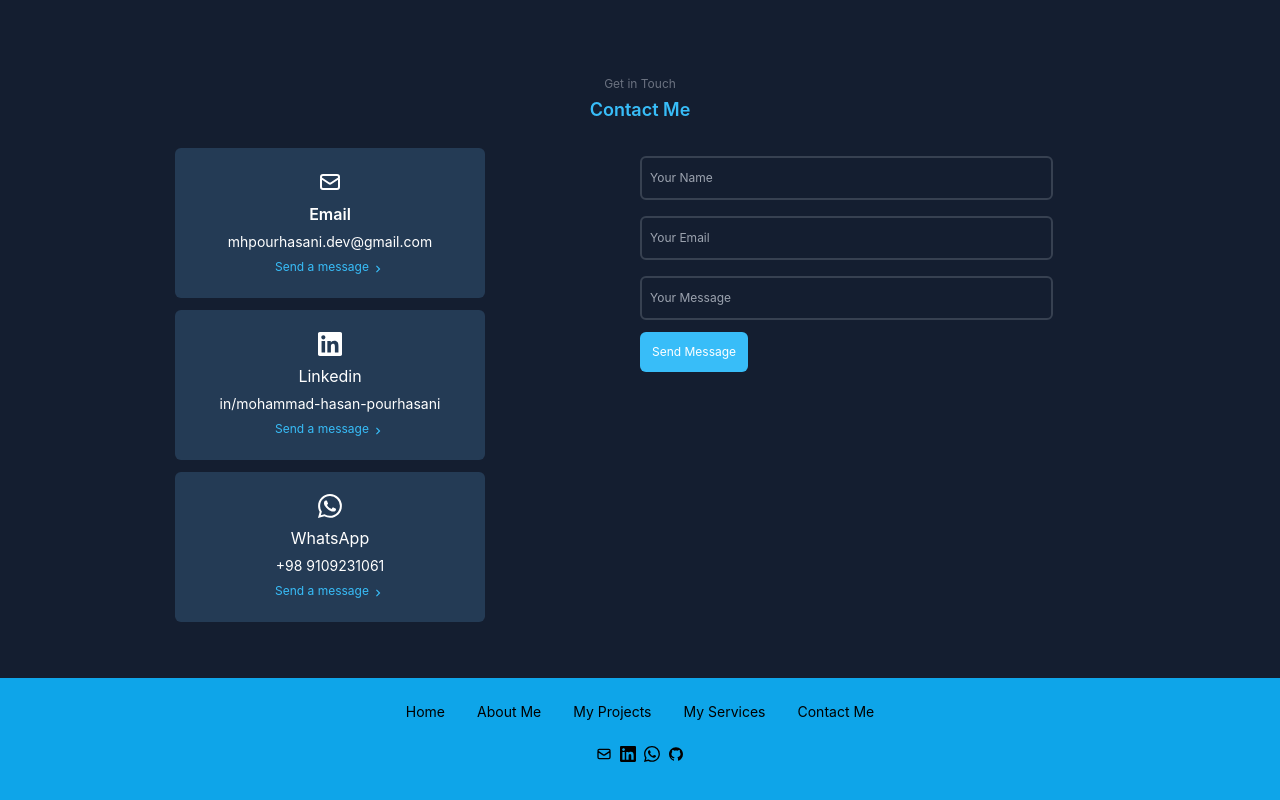
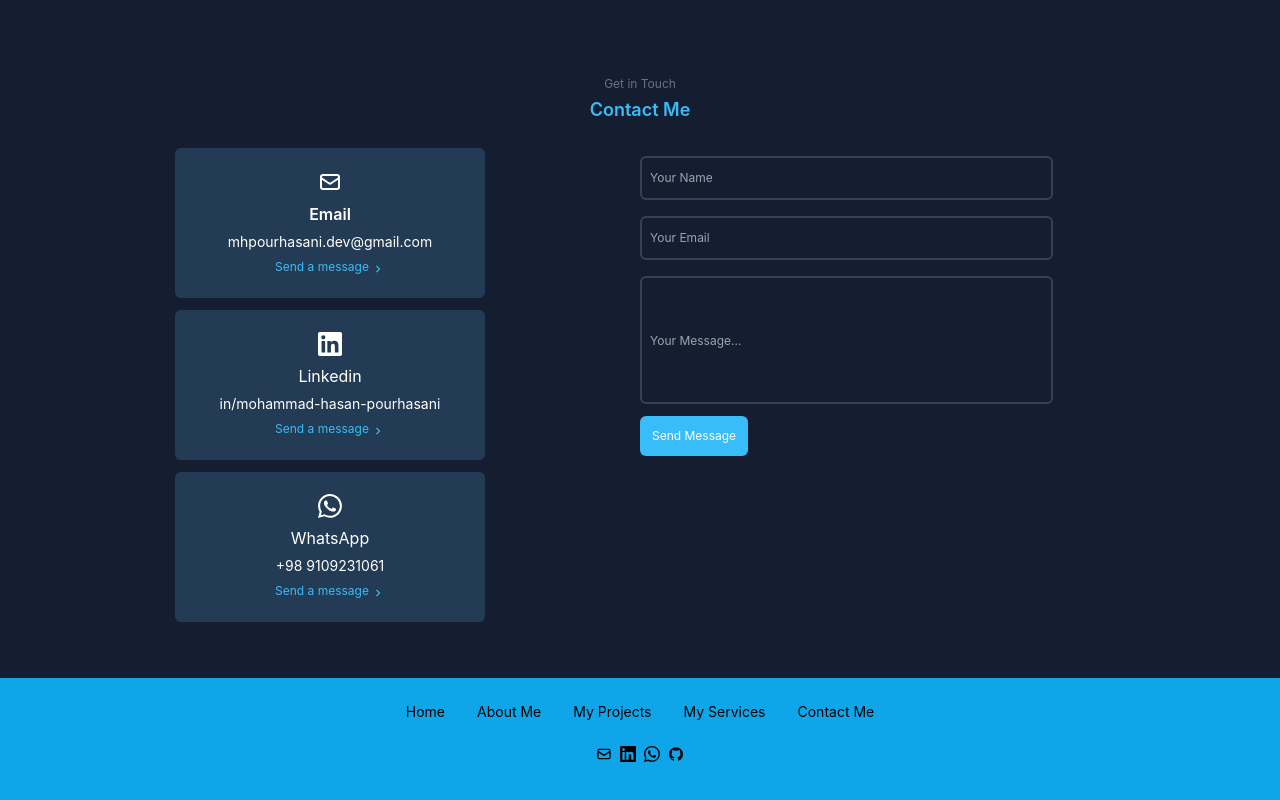
Before and after one commit to MHPourhasani/my-personal-porfolio, a React (Create React App) app: page / in a window 1280 px wide. Shown: the part 1924-2724 px from the top of the page. Built offline with nearby package versions, Linux system fonts and the light colour scheme.

Commit message:
add comments and fix bugs to send email

```diff
--- a/src/components/ContactMe/ContactMe.jsx
+++ b/src/components/ContactMe/ContactMe.jsx
@@ -2,6 +2,7 @@ import { useRef, useState } from 'react';
 import emailjs from '@emailjs/browser';
 import { toast } from 'react-toastify';
 
+// icons
 import { SiLinkedin } from 'react-icons/si';
 import { HiOutlineMail } from 'react-icons/hi';
 import { BsWhatsapp } from 'react-icons/bs';
@@ -11,6 +12,7 @@ const ContactMe = () => {
 	const form = useRef();
 	const [error, serError] = useState(null);
 
+	// send email function
 	const sendEmail = (e) => {
 		e.preventDefault();
 
@@ -19,7 +21,7 @@ const ContactMe = () => {
 			.then(
 				(result) => {
 					console.log(result.text);
-					toast.success('Email is sent', {
+					toast.success('Email sent', {
 						position: 'top-right',
 						autoClose: 3000,
 						hideProgressBar: false,
@@ -35,9 +37,7 @@ const ContactMe = () => {
 						serError(error.text);
 					}
 					console.log(error);
-				}
-			);
-		toast.success('Email is sent', {
+					toast.error('The email was not sent', {
 						position: 'top-right',
 						autoClose: 3000,
 						hideProgressBar: false,
@@ -47,6 +47,8 @@ const ContactMe = () => {
 						progress: undefined,
 						theme: 'dark',
 					});
+				}
+			);
 	};
 
 	return (
@@ -58,8 +60,10 @@ const ContactMe = () => {
 				<p className='my-1 text-lg font-semibold text-sky-400'>Contact Me</p>
 			</section>
 
-			<section className='flex w-full flex-col items-start justify-center sm:flex-row'>
+			<section className='flex w-full flex-col items-start justify-start sm:flex-row'>
+				{/* Reach me on social media section */}
 				<ul className='flex w-full flex-col items-center justify-center gap-y-3'>
+					{/* my email section */}
 					<li className='flex w-5/6 flex-col items-center justify-center rounded-md border-2 border-transparent bg-darkBlueMd py-5 text-white transition-all delay-75 hover:border-darkBlueMd hover:bg-opacity-40 sm:w-7/12 lg:w-1/2'>
 						<HiOutlineMail className='mb-1 h-6 w-6' />
 						<p className='my-1 font-semibold'>Email</p>
@@ -74,6 +78,7 @@ const ContactMe = () => {
 						</a>
 					</li>
 
+					{/* my linkedin section */}
 					<li className='flex w-5/6 flex-col items-center justify-center rounded-md border-2 border-transparent bg-darkBlueMd py-5 text-white transition-all delay-75 hover:border-darkBlueMd hover:bg-opacity-40 sm:w-7/12 lg:w-1/2'>
 						<SiLinkedin className='mb-1 h-6 w-6' />
 						<p className='my-1'>Linkedin</p>
@@ -89,6 +94,7 @@ const ContactMe = () => {
 						</a>
 					</li>
 
+					{/* my whatsApp section */}
 					<li className='flex w-5/6 flex-col items-center justify-center rounded-md border-2 border-transparent bg-darkBlueMd py-5 text-white transition-all delay-75 hover:border-darkBlueMd hover:bg-opacity-40 sm:w-7/12 lg:w-1/2'>
 						<BsWhatsapp className='mb-1 h-6 w-6' />
 						<p className='my-1'>WhatsApp</p>
@@ -104,20 +110,23 @@ const ContactMe = () => {
 					</li>
 				</ul>
 
+				{/* Contact me form including name and email and message inputs */}
 				<form
 					ref={form}
 					onSubmit={sendEmail}
 					className='flex w-full flex-col items-center justify-center text-white sm:items-start'>
+					{/* user name input */}
 					<div className='my-2 flex w-5/6 flex-col items-start justify-center sm:w-full'>
 						<input
 							type='text'
-							name='name'
+							name='user_name'
 							placeholder='Your Name'
 							required
 							className='w-full rounded-md border-2 border-gray-700 bg-transparent px-2 py-3 text-xs outline-none sm:w-10/12 lg:w-8/12'
 						/>
 					</div>
 
+					{/* user email input */}
 					<div className='my-2 flex w-5/6 flex-col items-start justify-center sm:w-full'>
 						<input
 							type='email'
@@ -128,24 +137,24 @@ const ContactMe = () => {
 						/>
 					</div>
 
-					<div className='my-2 flex w-5/6 flex-col items-start justify-center sm:w-full'>
+					{/* user message input */}
+					<div className='my-2 flex w-5/6 flex-col items-start justify-start sm:w-full'>
 						<input
 							type='text'
 							name='message'
-							placeholder='Your Message'
+							placeholder='Your Message...'
 							required
-							className='w-full rounded-md border-2 border-gray-700 bg-transparent px-2 py-3 text-xs outline-none sm:w-10/12 lg:w-8/12'
+							className='h-32 w-full rounded-md border-2 border-gray-700 bg-transparent px-2 py-3 text-xs outline-none sm:w-10/12 lg:w-8/12'
 						/>
 					</div>
 
+					{/* send message btn */}
 					<button type='submit' className='my-1 rounded-md bg-sky-400 p-3 text-xs'>
 						Send Message
 					</button>
 
 					{error && <p className='text-red-600'>{error}</p>}
 				</form>
-
-				{/* <ContactMeComp /> */}
 			</section>
 		</section>
 	);
```
Lines whose indentation alone changed are shown as unchanged.
